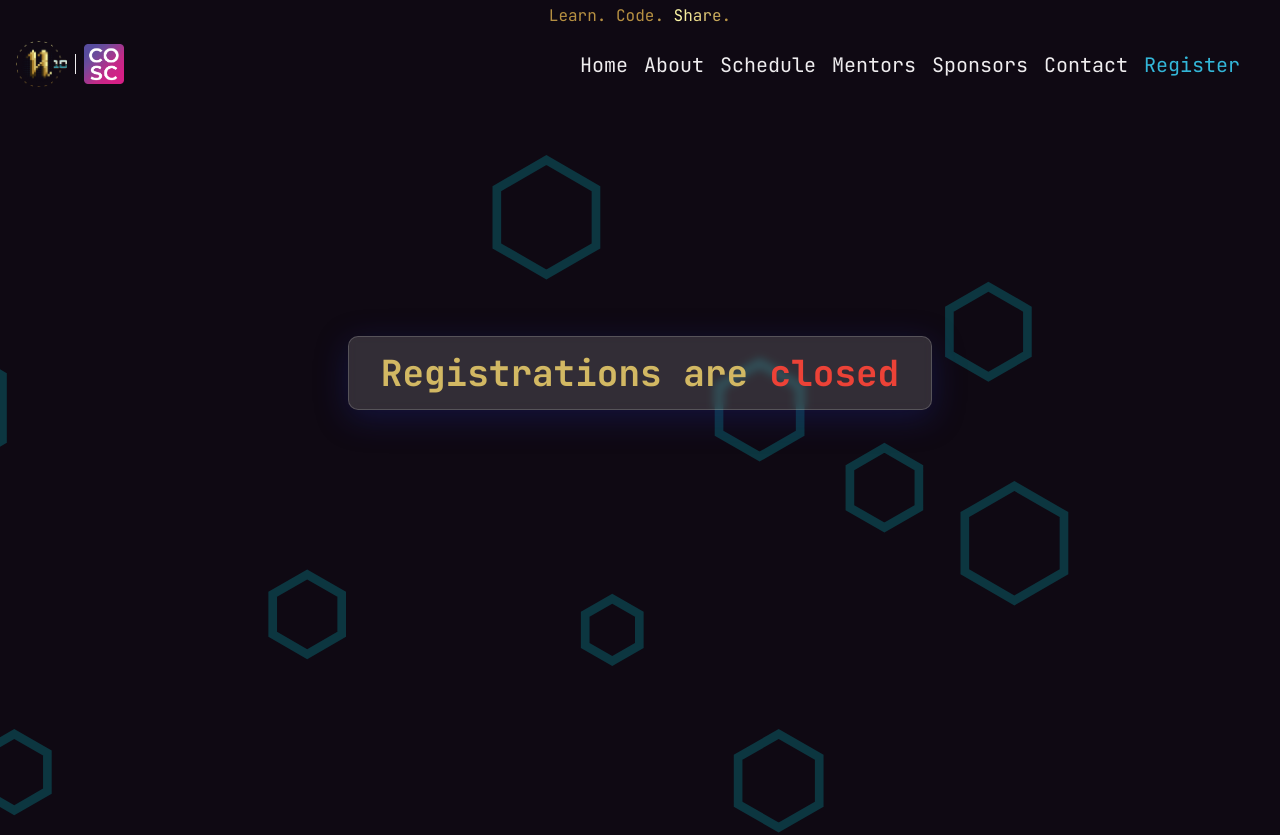
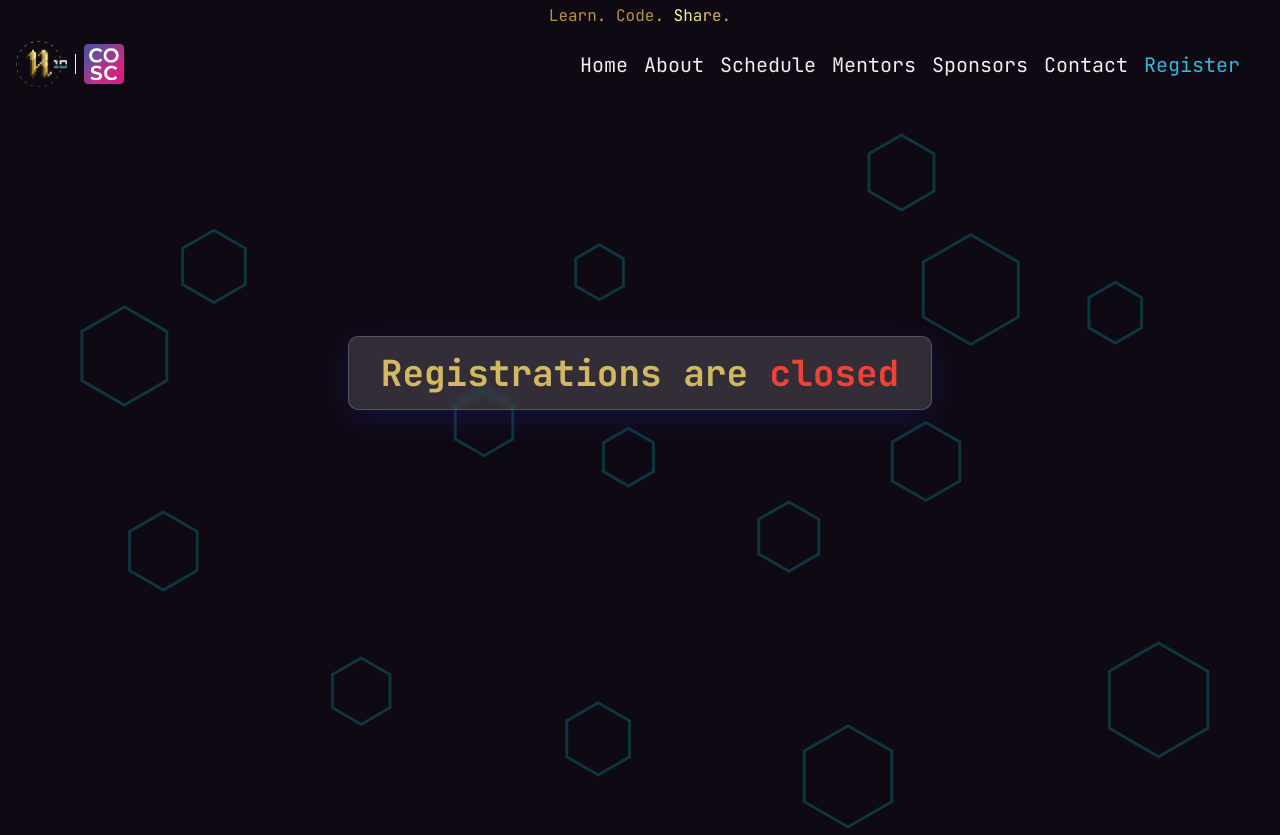
Before and after one commit to pupperemeritus/hacktoberfest-2023, a Next.js app: page /register in a window 1280 px wide. Shown: the top 835 px of the page. Built offline with nearby package versions, Linux system fonts and the light colour scheme.

Commit message:
changed bg in FormClosed

```diff
--- a/app/globals.css
+++ b/app/globals.css
@@ -126,6 +126,10 @@ body {
 
 .layer7 {
     background-image: url("/stacked-waves-blue7.svg");
+}
+
+.layer8 {
+    background-image: url("/stacked-waves-blue8.svg");
 }
 
 .scroll-section-outer {
--- a/app/register/page.jsx
+++ b/app/register/page.jsx
@@ -4,7 +4,7 @@ import FormClosed from "@/components/FormClosed";
 
 export default function Home() {
     return (
-        <main className="flex justify-center w-full spacer layer7">
+        <main className="flex justify-center w-full spacer layer8">
             {/* <Form /> */}
             <FormClosed />
         </main>
```
Also changed, not shown: public/stacked-waves-blue8.svg (added).
